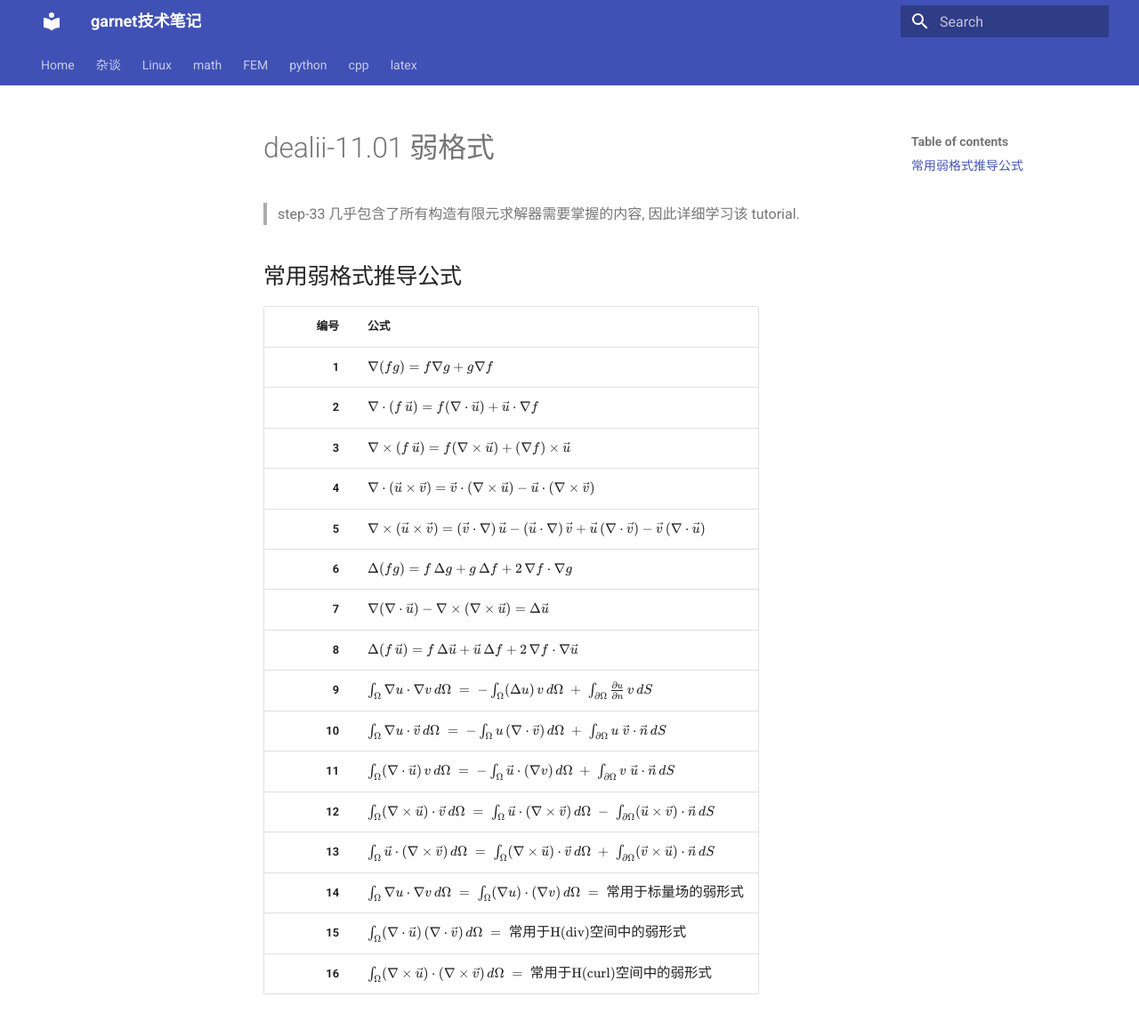
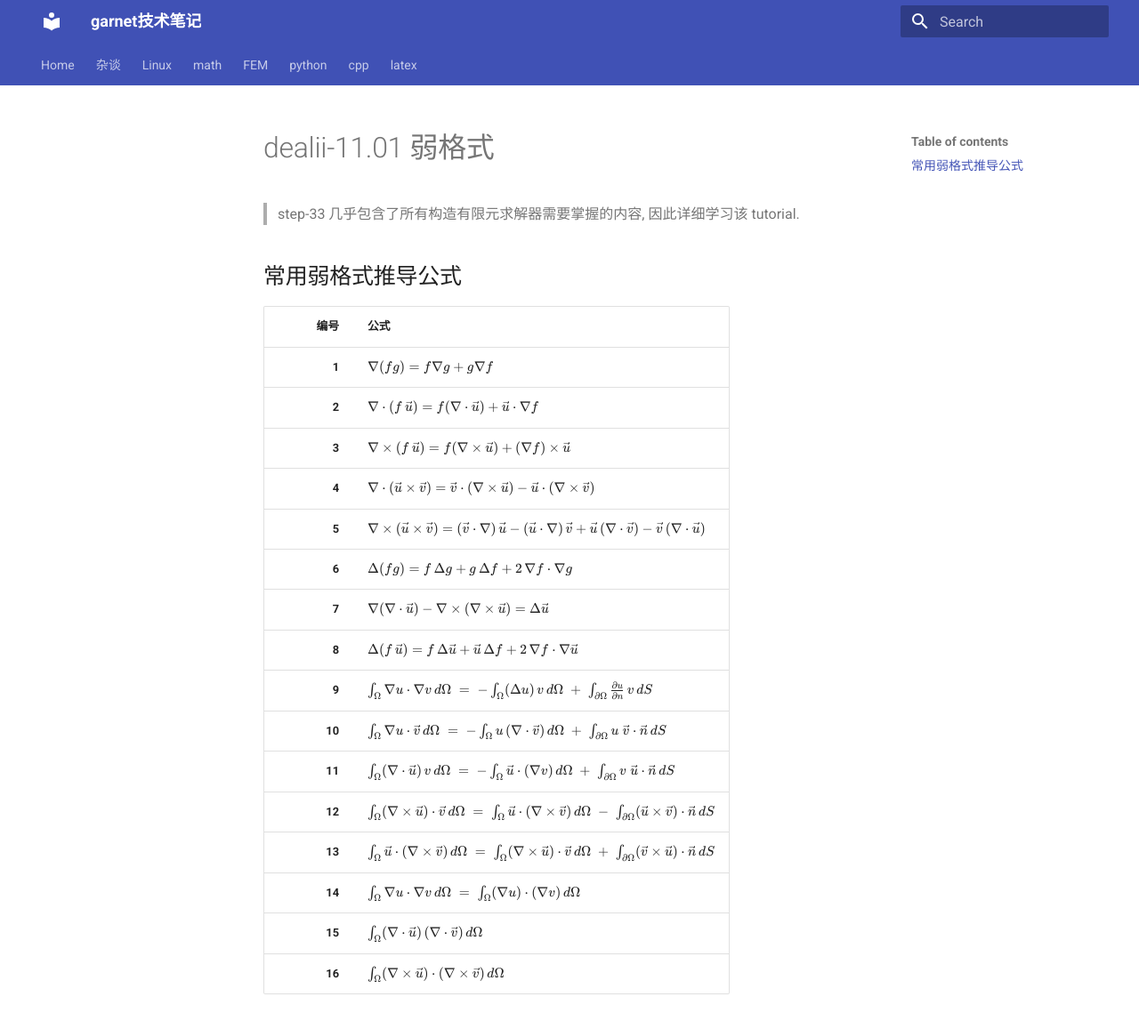
Before and after one commit to ymma98/technotes, an MkDocs documentation site: the page built from docs/FEM/dealii-11.01_弱格式.md, in a window 1280 px wide and 1158 px high. Shown: the whole window at 89% size. Built offline with MkDocs 1.6.1 and Material for MkDocs 9.7.7, drawn with Linux system fonts in a browser that asks for light colours.

Commit message:
docs/FEM/dealii-11.01_弱格式.md updated from https://stackedit.cn/

```diff
--- a/docs/FEM/dealii-11.01_弱格式.md
+++ b/docs/FEM/dealii-11.01_弱格式.md
@@ -15,14 +15,14 @@
 | **7** | $\nabla (\nabla \cdot \vec{u}) - \nabla \times (\nabla \times \vec{u}) = \Delta \vec{u}$ |
 | **8** | $\Delta (f \,\vec{u}) = f \,\Delta \vec{u} + \vec{u} \,\Delta f + 2 \,\nabla f \cdot \nabla \vec{u}$ |
 | **9** | $\int_{\Omega} \nabla u \cdot \nabla v \, d\Omega \;=\; -\int_{\Omega} (\Delta u)\, v \, d\Omega \;+\; \int_{\partial \Omega} \frac{\partial u}{\partial n} \, v \, dS$ |
-| **10** | $ \int_{\Omega} \nabla u \cdot \vec{v}\, d\Omega \;=\; - \int_{\Omega} u\,(\nabla \cdot \vec{v}) \, d\Omega \;+\; \int_{\partial \Omega} u \;\vec{v}\cdot \vec{n} \, dS $ |
-| **11** | $ \int_{\Omega} (\nabla \cdot \vec{u}) \, v \, d\Omega \;=\; -\int_{\Omega} \vec{u}\cdot (\nabla v) \, d\Omega \;+\; \int_{\partial \Omega} v \;\vec{u}\cdot \vec{n} \, dS $ |
-| **12** | $ \int_{\Omega} (\nabla \times \vec{u}) \cdot \vec{v}\, d\Omega \;=\; \int_{\Omega} \vec{u}\cdot (\nabla \times \vec{v}) \, d\Omega \;-\; \int_{\partial \Omega} (\vec{u}\times \vec{v}) \cdot \vec{n} \, dS $ |
-| **13** | $ \int_{\Omega} \vec{u}\cdot (\nabla \times \vec{v}) \, d\Omega \;=\; \int_{\Omega} (\nabla \times \vec{u}) \cdot \vec{v}\, d\Omega \;+\; \int_{\partial \Omega} (\vec{v}\times \vec{u}) \cdot \vec{n} \, dS $ |
-| **14** | $ \int_{\Omega} \nabla u \cdot \nabla v \, d\Omega \;=\; \int_{\Omega} (\nabla u) \cdot (\nabla v) \, d\Omega \;=\; \text{常用于标量场的弱形式} $ |
-| **15** | $ \int_{\Omega} (\nabla \cdot \vec{u}) \, (\nabla \cdot \vec{v}) \, d\Omega \;=\; \text{常用于H(div)空间中的弱形式} $ |
-| **16** | $ \int_{\Omega} (\nabla \times \vec{u}) \cdot (\nabla \times \vec{v}) \, d\Omega \;=\; \text{常用于H(curl)空间中的弱形式} $ |
+| **10** | $\int_{\Omega} \nabla u \cdot \vec{v}\, d\Omega \;=\; - \int_{\Omega} u\,(\nabla \cdot \vec{v}) \, d\Omega \;+\; \int_{\partial \Omega} u \;\vec{v}\cdot \vec{n} \, dS$ |
+| **11** | $\int_{\Omega} (\nabla \cdot \vec{u}) \, v \, d\Omega \;=\; -\int_{\Omega} \vec{u}\cdot (\nabla v) \, d\Omega \;+\; \int_{\partial \Omega} v \;\vec{u}\cdot \vec{n} \, dS$ |
+| **12** | $\int_{\Omega} (\nabla \times \vec{u}) \cdot \vec{v}\, d\Omega \;=\; \int_{\Omega} \vec{u}\cdot (\nabla \times \vec{v}) \, d\Omega \;-\; \int_{\partial \Omega} (\vec{u}\times \vec{v}) \cdot \vec{n} \, dS$ |
+| **13** | $\int_{\Omega} \vec{u}\cdot (\nabla \times \vec{v}) \, d\Omega \;=\; \int_{\Omega} (\nabla \times \vec{u}) \cdot \vec{v}\, d\Omega \;+\; \int_{\partial \Omega} (\vec{v}\times \vec{u}) \cdot \vec{n} \, dS$ |
+| **14** | $\int_{\Omega} \nabla u \cdot \nabla v \, d\Omega \;=\; \int_{\Omega} (\nabla u) \cdot (\nabla v) \, d\Omega$ |
+| **15** | $\int_{\Omega} (\nabla \cdot \vec{u}) \, (\nabla \cdot \vec{v}) \, d\Omega$ |
+| **16** | $\int_{\Omega} (\nabla \times \vec{u}) \cdot (\nabla \times \vec{v}) \, d\Omega$ |
 
 <!--stackedit_data:
-eyJoaXN0b3J5IjpbMjgzMjE1NTg2LC0xNzM4OTY1OTc4XX0=
+eyJoaXN0b3J5IjpbLTY2OTc0NzA0NywtMTczODk2NTk3OF19
 -->
```
